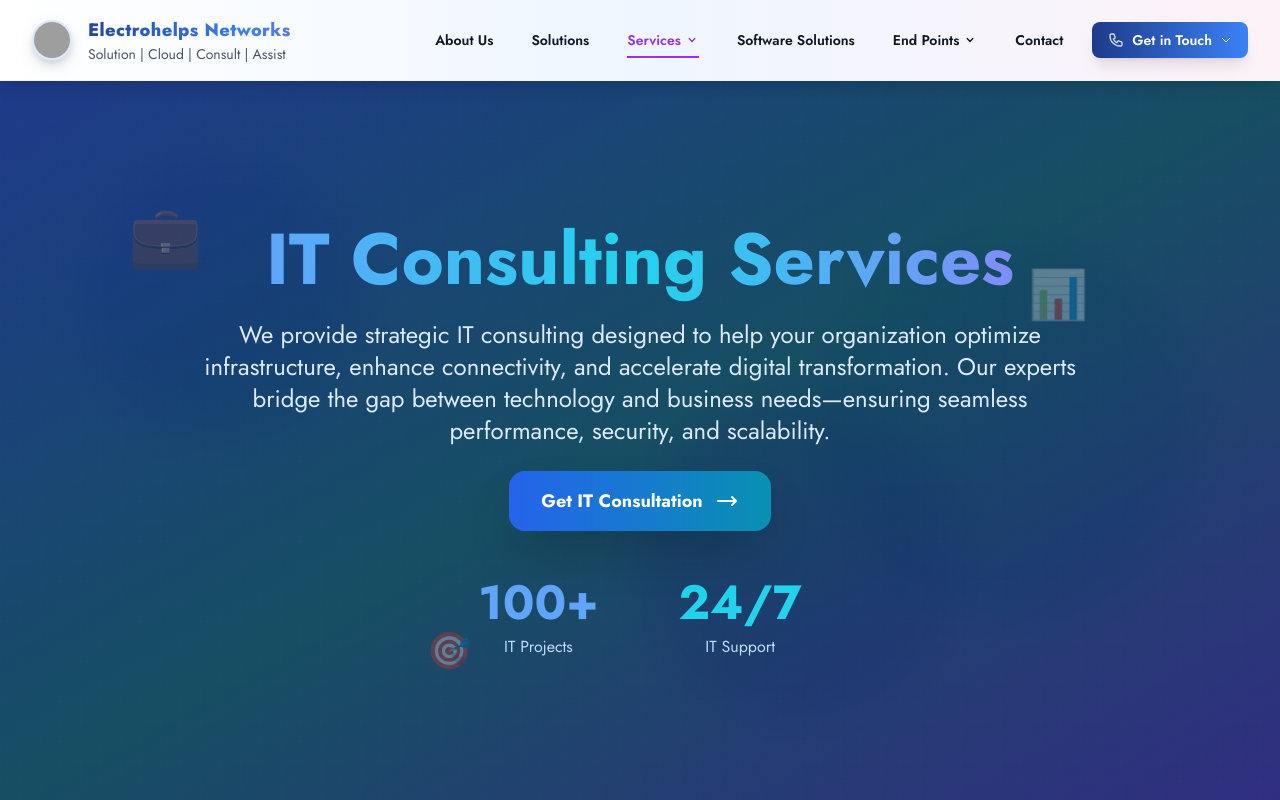
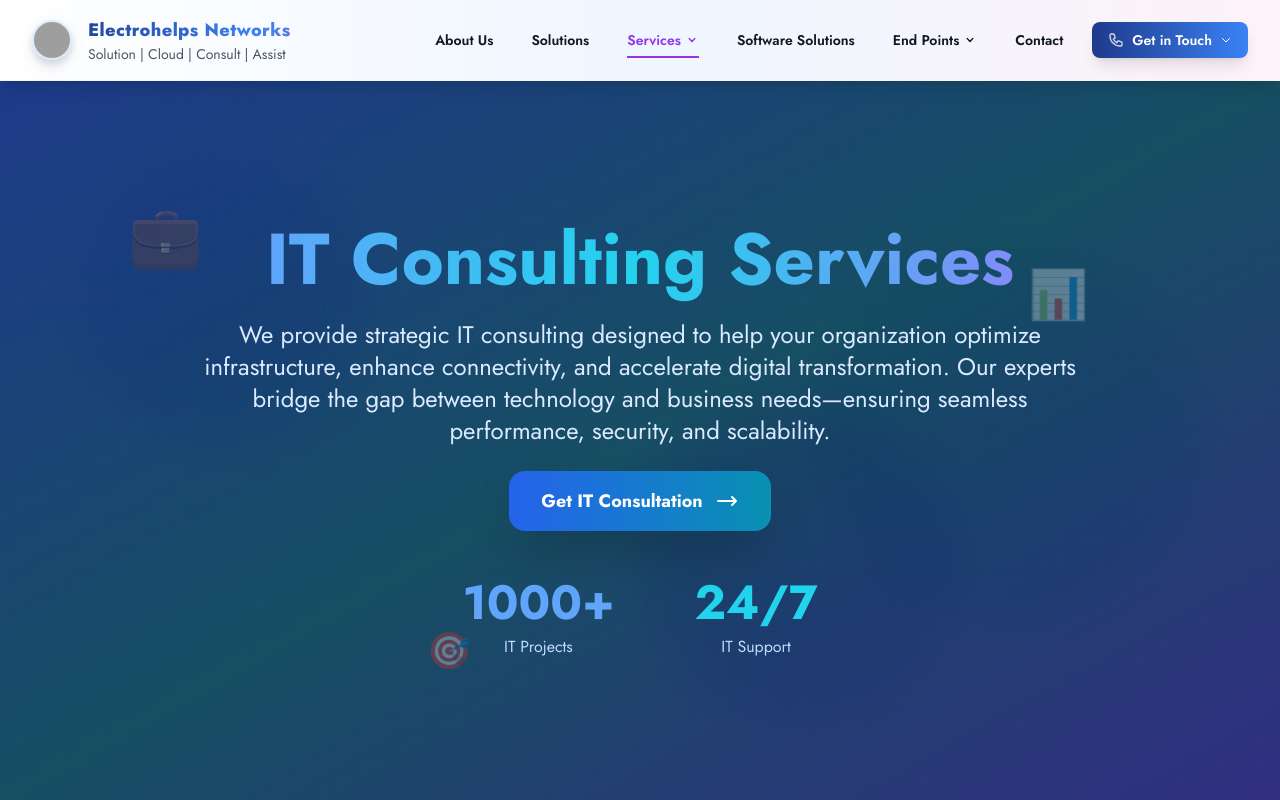
Before and after one commit to Vamshik1403/ehsnetworks-website, a Next.js app in the folder frontend/: page /consulting/it in a window 1280 px wide. Shown: the top 800 px of the page. Built offline with nearby package versions, Linux system fonts and the light colour scheme; grey boxes are pictures that could not be loaded.

Commit message:
minor changes

```diff
--- a/frontend/app/components/Partners.jsx
+++ b/frontend/app/components/Partners.jsx
@@ -114,7 +114,7 @@ const Partners = () => {
                   <img
                     src={partner.logo}
                     alt={partner.name}
-                    className="w-80 h-48 object-contain transition-all duration-300"
+                    className={`${partner.name === 'HP' ? 'w-48 h-32' : 'w-80 h-48'} object-contain transition-all duration-300`}
                   />
                   {/* <span className="text-base font-medium text-gray-700 text-center">
                     {partner.name}
--- a/frontend/app/consulting/it/components/ITConsultingHero.jsx
+++ b/frontend/app/consulting/it/components/ITConsultingHero.jsx
@@ -84,7 +84,7 @@ export default function ITConsultingHero() {
           {/* Stats */}
           <div className="flex justify-center gap-20 pt-4">
             <div className="text-center">
-              <div className="text-4xl md:text-5xl font-bold text-blue-400 mb-2">100+</div>
+              <div className="text-4xl md:text-5xl font-bold text-blue-400 mb-2">1000+</div>
               <div className="text-blue-200 text-sm md:text-base">IT Projects</div>
             </div>
             <div className="text-center">
--- a/frontend/app/managed-services/support/components/OnsiteSupportHero.jsx
+++ b/frontend/app/managed-services/support/components/OnsiteSupportHero.jsx
@@ -91,7 +91,7 @@ export default function OnsiteSupportHero() {
               <div className="text-purple-200 text-sm md:text-base">Response Time</div>
             </div>
             <div className="text-center">
-              <div className="text-4xl md:text-5xl font-bold text-pink-400 mb-2">100+</div>
+              <div className="text-4xl md:text-5xl font-bold text-pink-400 mb-2">10,000+</div>
               <div className="text-purple-200 text-sm md:text-base">Onsite Visits</div>
             </div>
           </div>
```
